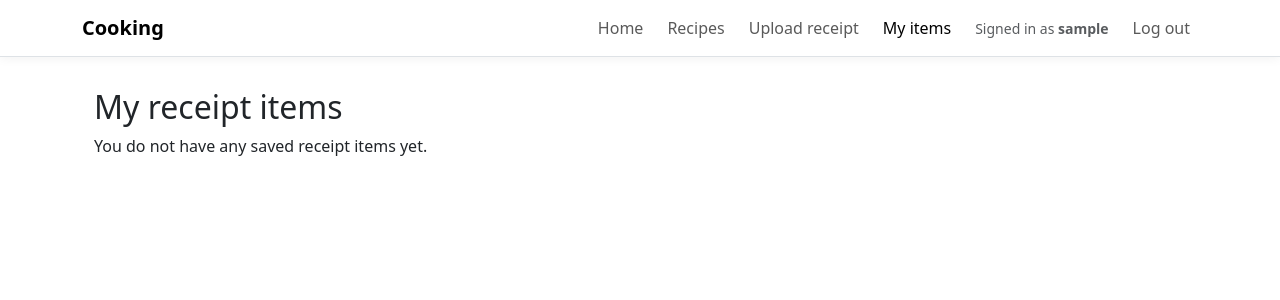
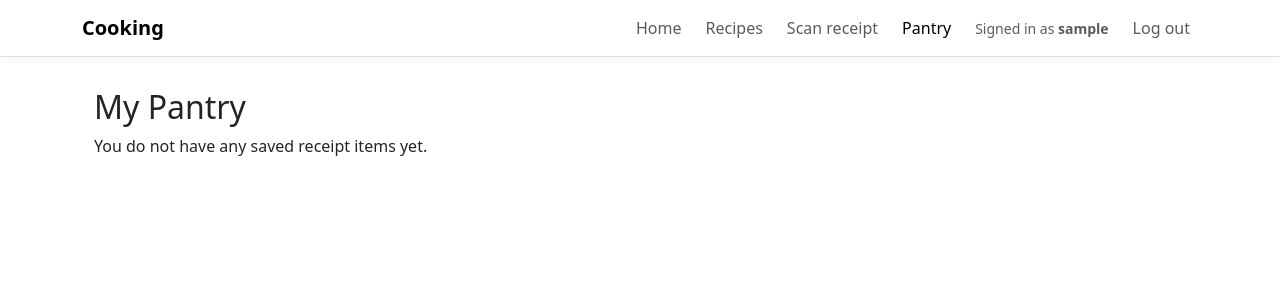
Before and after one commit to Atty737/DurHack2026, a Flask app: page /receipt-items in a window 1280 px wide. Shown: the top 300 px of the page. Run offline with Flask 3, Linux system fonts and the light colour scheme; the visitor is signed in with stand-in values (Sample User, id 1); data that the repository does not hold is empty.

Commit message:
renamed titles

```diff
--- a/app/templates/base.html
+++ b/app/templates/base.html
@@ -113,16 +113,16 @@
               <span class="d-none d-sm-inline">Recipes</span>
             </a>
 
-            <!-- Upload receipt -->
-            <a class="nav-link {% if request.endpoint == 'receipts.upload_receipt' %}active{% endif %}" href="{{ url_for('receipts.upload_receipt') }}" aria-label="Upload receipt" title="Upload receipt">
-              <i class="bi bi-cloud-upload fs-4 d-sm-none"></i>
-              <span class="d-none d-sm-inline">Upload receipt</span>
+            <!-- Scan receipt -->
+            <a class="nav-link {% if request.endpoint == 'receipts.upload_receipt' %}active{% endif %}" href="{{ url_for('receipts.upload_receipt') }}" aria-label="Scan receipt" title="Scan receipt">
+              <i class="bi bi-camera fs-4 d-sm-none"></i>
+              <span class="d-none d-sm-inline">Scan receipt</span>
             </a>
 
-            <!-- My items -->
-            <a class="nav-link {% if request.endpoint == 'receipts.receipt_items' %}active{% endif %}" href="{{ url_for('receipts.receipt_items') }}" aria-label="My items" title="My items">
+            <!-- Pantry -->
+            <a class="nav-link {% if request.endpoint == 'receipts.receipt_items' %}active{% endif %}" href="{{ url_for('receipts.receipt_items') }}" aria-label="Pantry" title="Pantry">
               <i class="bi bi-basket fs-4 d-sm-none"></i>
-              <span class="d-none d-sm-inline">My items</span>
+              <span class="d-none d-sm-inline">Pantry</span>
             </a>
 
             <!-- User info: desktop only -->
--- a/app/templates/receipt_items.html
+++ b/app/templates/receipt_items.html
@@ -1,9 +1,9 @@
 {% extends "base.html" %}
 
-{% block title %}My receipt items{% endblock %}
+{% block title %}My pantry{% endblock %}
 
 {% block content %}
-  <h2>My receipt items</h2>
+  <h2>My Pantry</h2>
 
   {% if items %}
     <div class="table-responsive">
```
